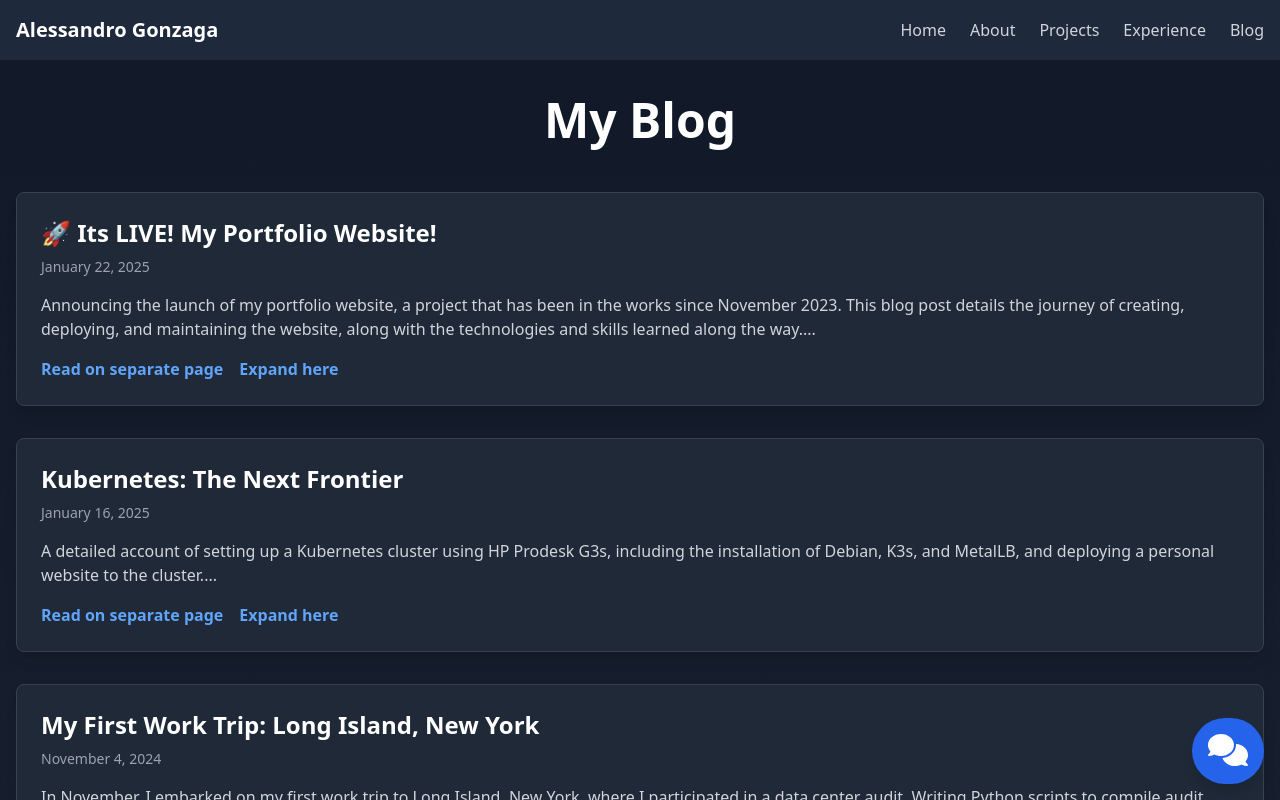
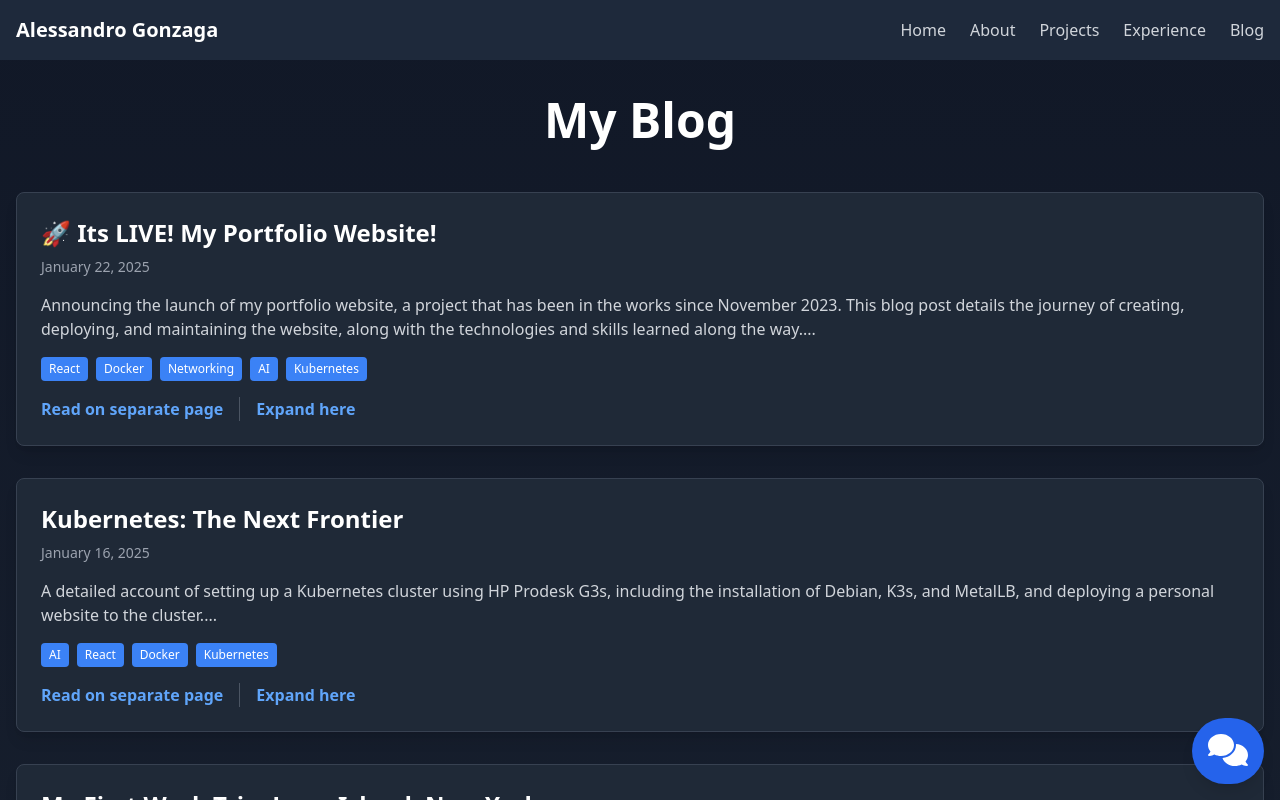
Before and after one commit to Gnzaga/Personal-Portfolio-Site, a React (Create React App) app: page /blog in a window 1280 px wide. Shown: the top 800 px of the page. Built offline with nearby package versions, Linux system fonts and the light colour scheme.

Commit message:
update for blog posts

```diff
--- a/src/data/blogPosts/experimentingWithAI.js
+++ b/src/data/blogPosts/experimentingWithAI.js
@@ -7,6 +7,14 @@ export default {
       "I’ve always been curious about AI, and today, I took the plunge into hosting AI models locally. Using my newly built Proxmox server, I set up an environment to run large language models (LLMs). It’s amazing to see the power of AI right in my home lab!",
       "My first project is creating a chatbot that can interact with visitors on my portfolio website. It’s been fascinating to learn about Retrieval Augmented Generation (RAG) and see how AI can be integrated into practical applications. This is just the beginning, and I’m excited to keep building on this foundation."
     ],
+    "tags": [
+        { label: "AI", url: "/projects?filter=AI" },
+        { label: "React", url: "/projects?filter=React" },
+        { label: "Docker", url: "/projects?filter=Docker" },
+        { label: "Kubernetes", url: "/projects?filter=Kubernetes" }
+    ],
     "images": [],
-    "links": []
+    "links": [
+        { label: "Related Projects", url: "/projects?filter=AI" }
+    ]
   };
--- a/src/data/blogPosts/firstWorkTrip.js
+++ b/src/data/blogPosts/firstWorkTrip.js
@@ -8,6 +8,7 @@ export default {
       "The experience of being on-site was unlike anything I’ve done before. Walking through the data center and participating in the audit was both challenging and exciting. I was able to address concerns related to design, capacity, and inventory by leveraging the insights generated from my scripts. Seeing how the data directly informed decisions and discussions was incredibly rewarding.",
       "This trip reinforced the importance of combining technical skills with in-person collaboration. It was a great reminder of how impactful preparation and automation can be in solving real-world problems. I’m looking forward to more opportunities like this in the future!"
     ],
+    "tags": [{label: "Verizon", url: "/experience"}],
     "images": [],
-    "links": []
+    "links": [{label: "See My Work Experience", url: "/experience"}]
   };
--- a/src/data/blogPosts/kubernetesAdventure.js
+++ b/src/data/blogPosts/kubernetesAdventure.js
@@ -7,6 +7,14 @@ export default {
       "Today, I officially started my Kubernetes journey! After months of working with Docker, I’ve been itching to take things to the next level. To kick things off, I bought three HP Prodesk G3s and spent the afternoon upgrading them with RAM and storage. Each machine is now running Debian and ready to join the cluster.",
       "I’ve set up K3s and am experimenting with MetalLB as a load balancer. My goal is to deploy my portfolio website to this cluster and learn everything I can about container orchestration. It’s a big step forward, and I’m excited to see where this journey leads."
     ],
+    "tags": [
+        { label: "AI", url: "/projects?filter=AI" },
+        { label: "React", url: "/projects?filter=React" },
+        { label: "Docker", url: "/projects?filter=Docker" },
+        { label: "Kubernetes", url: "/projects?filter=Kubernetes" }
+    ],
     "images": [],
-    "links": []
+    "links": [
+        { label: "Related Projects", url: "/projects?filter=Kubernetes" }
+    ]
   };
--- a/src/data/blogPosts/livePortfolioAnnouncement.js
+++ b/src/data/blogPosts/livePortfolioAnnouncement.js
@@ -15,15 +15,17 @@ export default {
       "This project has taught me so much. From being familiar with web development, to backend API servers, to networking, DevOps, Docker, Kubernetes, AI/ML. I am so proud of this project because it isn’t just one skill I learned - this required me to learn everything from writing software to wiring hardware. It was incredibly interesting, eye-opening, and I am so excited to keep going. In 2025, I hope to add better styling with the help of my tremendously talented sister, commissioning her to make a set of logos for me. After recently deploying a local instance of GitLab to my Kubernetes cluster, I also plan on learning more CI/CD. I haven’t quite cracked it yet - but I know I will soon enough.",
       "I know this was a long read, but thank you to those who read this far. I am so excited to see what we will all accomplish in 2025."
     ],
+    "tags": [
+        { label: "React", url: "/projects?filter=React" },
+        { label: "Docker", url: "/projects?filter=Docker" },
+        { label: "Networking", url: "/projects?filter=Networking" },
+        { label: "AI", url: "/projects?filter=AI" },
+        { label: "Kubernetes", url: "/projects?filter=Kubernetes" }
+    ],
     "images": [],
     "links": [
-      {
-        "url": "https://gnzaga.com",
-        "label": "Portfolio Website"
-      },
-      {
-        "url": "https://gnzaga.com/blog/live-portfolio-announcement",
-        "label": "Live Portfolio Announcement Blog Post"
-      }
+        { label: "Portfolio Website", url: "https://gnzaga.com" },
+        { label: "Live Portfolio Announcement Blog Post", url: "https://gnzaga.com/blog/live-portfolio-announcement" },
+        { label: "Related Projects", url: "/projects" }
     ]
-  };
+};
--- /dev/null
+++ b/src/data/blogPosts/networkLearning.js
@@ -0,0 +1,16 @@
+export default {
+    slug: "learning-networking",
+    date: "May 20, 2024",
+    title: "Learning Networking at Home",
+    summary: "A look at how I injected new life into my home wifi network, learned about networking and prepared for my new job as a Network Engineer at Verizon.",
+    paragraphs: [
+        "In February I accepted my offer to a Network Engineer position at Verizon. I am super excited for this role - but I don’t have much practical experience with networking. I have studied networking and know enough for my upcoming start date - and I know I’ll learn a lot on the job - but I haven’t really worked with any networking equipment outside of a normal home router.",
+        "Because of this, I headed to Microcenter and picked up a Router, a Switch, a POE Switch, 250ft of Cat6 cable, wire cutters, RJ-45 headers and a few other items. Once I got home I set up my new network alongside my current one. Connected my modem to the Router, router to the switches, switches to the AP’s. I also wired my home office to the switch using existing holes drilled for TV cables before I lived here. The 250ft of CAT6 I bought came in really handy…",
+        "After testing my network out, making sure it worked etc. I turned my old router off and moved completely to the new equipment I bought. The first thing I did was test out PiHole as a DNS by connecting a raspberry Pi I had lying around to it. I also set up some additional firewall rules after looking online about what sorts of configurations to set up."
+    ],
+    tags: [{label:"Networking", url:"/projects?filter=networking"}],
+    images: [],
+    links: [
+        [{ label: "Related Projects", url: "/projects?filter=networking" }]
+    ]
+};
--- a/src/data/blogPosts/proxmoxSetup.js
+++ b/src/data/blogPosts/proxmoxSetup.js
@@ -7,6 +7,14 @@ export default {
     "After gathering some spare PC components, I decided it was time to dive into Proxmox and build my own server. With a second GPU lent to me by a good friend, I had everything I needed to set up a system designed for hosting services and experimenting with AI. This was my first time working with a hypervisor like Proxmox, and the process of installing and configuring it was both challenging and incredibly rewarding.",
     "Today, I got the server up and running. It’s already hosting a few VMs, and I’m planning to add some containers soon. I’m particularly excited about using this setup to run AI workloads and experiment with virtual environments. Proxmox is proving to be an excellent tool for managing resources and keeping everything organized."
   ],
+  "tags": [
+    { label: "AI", url: "/projects?filter=AI" },
+    { label: "React", url: "/projects?filter=React" },
+    { label: "Docker", url: "/projects?filter=Docker" },
+    { label: "Kubernetes", url: "/projects?filter=Kubernetes" }
+  ],
   "images": [],
-  "links": []
+  "links": [
+    { label: "Related Projects", url: "/projects" }
+  ]
 };
--- a/src/data/blogPosts/selfHosting.js
+++ b/src/data/blogPosts/selfHosting.js
@@ -7,6 +7,14 @@ export default {
       "Today marks the beginning of my self-hosting adventure! I’ve decided to turn an old Mini PC into a web server to host my personal website. After uninstalling Windows and installing Debian, I spent the day configuring Nginx to act as a reverse proxy and securing everything with HTTPS. It’s incredible to see my website live and being served from my own hardware.",
       "Managing DNS records through Cloudflare was a bit tricky at first, but I’m starting to get the hang of it. This feels like a small step, but it’s opening the door to so many possibilities. I can’t wait to see where this project takes me!"
     ],
+    "tags": [
+        { label: "AI", url: "/projects?filter=AI" },
+        { label: "React", url: "/projects?filter=React" },
+        { label: "Docker", url: "/projects?filter=Docker" },
+        { label: "Kubernetes", url: "/projects?filter=Kubernetes" }
+    ],
     "images": [],
-    "links": []
+    "links": [
+        { label: "Related Projects", url: "/projects" }
+    ]
   };
--- a/src/data/blogPosts/teachingAIForDad.js
+++ b/src/data/blogPosts/teachingAIForDad.js
@@ -8,6 +8,12 @@ export default {
       "This month, I worked with him to create a custom AI model using my self-hosted services. The model helps organize his notes and, more importantly, turns those few words into fully articulated ideas. By inputting his shorthand notes, the AI expands them into clear, professional sentences, making it easier for him to keep track of everything and communicate effectively with colleagues.",
       "It’s been incredible to see how this setup has accelerated his typing and boosted his confidence. Watching him discover how AI can simplify tasks and make life a bit easier has been inspiring. This project is a reminder of how technology can be a powerful tool for personal and professional growth."
     ],
+    "tags": [
+        { label: "AI", url: "/projects?filter=AI" },
+        { label: "Docker", url: "/projects?filter=Docker" }
+    ],
     "images": [],
-    "links": []
+    "links": [
+        { label: "Related Projects", url: "/projects?filter=AI" }
+    ]
   };
--- a/src/pages/Blog.js
+++ b/src/pages/Blog.js
@@ -6,7 +6,6 @@ import { motion } from "framer-motion";
 import { blogData, sortedBlogData } from "../data/blogData";
 
 const BlogList = () => {
-  // Store which post is expanded (optional). If null, none are expanded.
     const [expandedSlug, setExpandedSlug] = useState(null);
 
     const toggleExpand = (slug) => {
@@ -40,27 +39,36 @@ const BlogList = () => {
                             viewport={{ once: true }}
                             transition={{ duration: 0.5 }}
                         >
-              {/* Title & date */}
                             <h2 className="text-2xl font-bold text-white mb-2">
                                 {post.title}
                             </h2>
                             <p className="text-gray-400 text-sm mb-4">{post.date}</p>
-
-              {/* Excerpt (summary) */}
                             <p className="text-gray-300 mb-4">
                                 {post.summary}...
                             </p>
 
-              <div className="flex space-x-4">
-                {/* Link to detail page */}
+                            {post.tags.length > 0 && (
+                                <div className="flex flex-wrap gap-2 mb-4">
+                                    {post.tags.map((tag, idx) => (
+                                        <a
+                                            key={idx}
+                                            href={tag.url}
+                                            className="bg-blue-500 text-white text-xs px-2 py-1 rounded"
+                                        >
+                                            {tag.label}
+                                        </a>
+                                    ))}
+                                </div>
+                            )}
+
+                            <div className="flex space-x-4 items-center">
                                 <Link
                                     to={`/blog/${post.slug}`}
                                     className="text-blue-400 hover:text-blue-300 font-semibold"
                                 >
                                     Read on separate page
                                 </Link>
-
-                {/* Optional: Expand inline */}
+                                <div className="h-6 border-l border-gray-600"></div>
                                 <button
                                     onClick={() => toggleExpand(post.slug)}
                                     className="text-blue-400 hover:text-blue-300 font-semibold"
@@ -69,7 +77,6 @@ const BlogList = () => {
                                 </button>
                             </div>
 
-              {/* Conditionally show full content if expanded */}
                             {isExpanded && (
                                 <motion.div
                                     className="mt-6"
@@ -82,8 +89,6 @@ const BlogList = () => {
                                             {para}
                                         </p>
                                     ))}
-
-                  {/* Images */}
                                     {post.images.length > 0 && (
                                         <div className="grid gap-4 grid-cols-1 sm:grid-cols-2 md:grid-cols-3 mb-4">
                                             {post.images.map((img, idx) => (
@@ -96,8 +101,6 @@ const BlogList = () => {
                                             ))}
                                         </div>
                                     )}
-
-                  {/* Links */}
                                     {post.links.length > 0 && (
                                         <div className="flex flex-wrap gap-3 mt-2">
                                             {post.links.map((link, idx) => (
```
Also changed, not shown: src/pages/BlogDetail.js (+14 -0 lines). Lines whose indentation alone changed are shown as unchanged.
